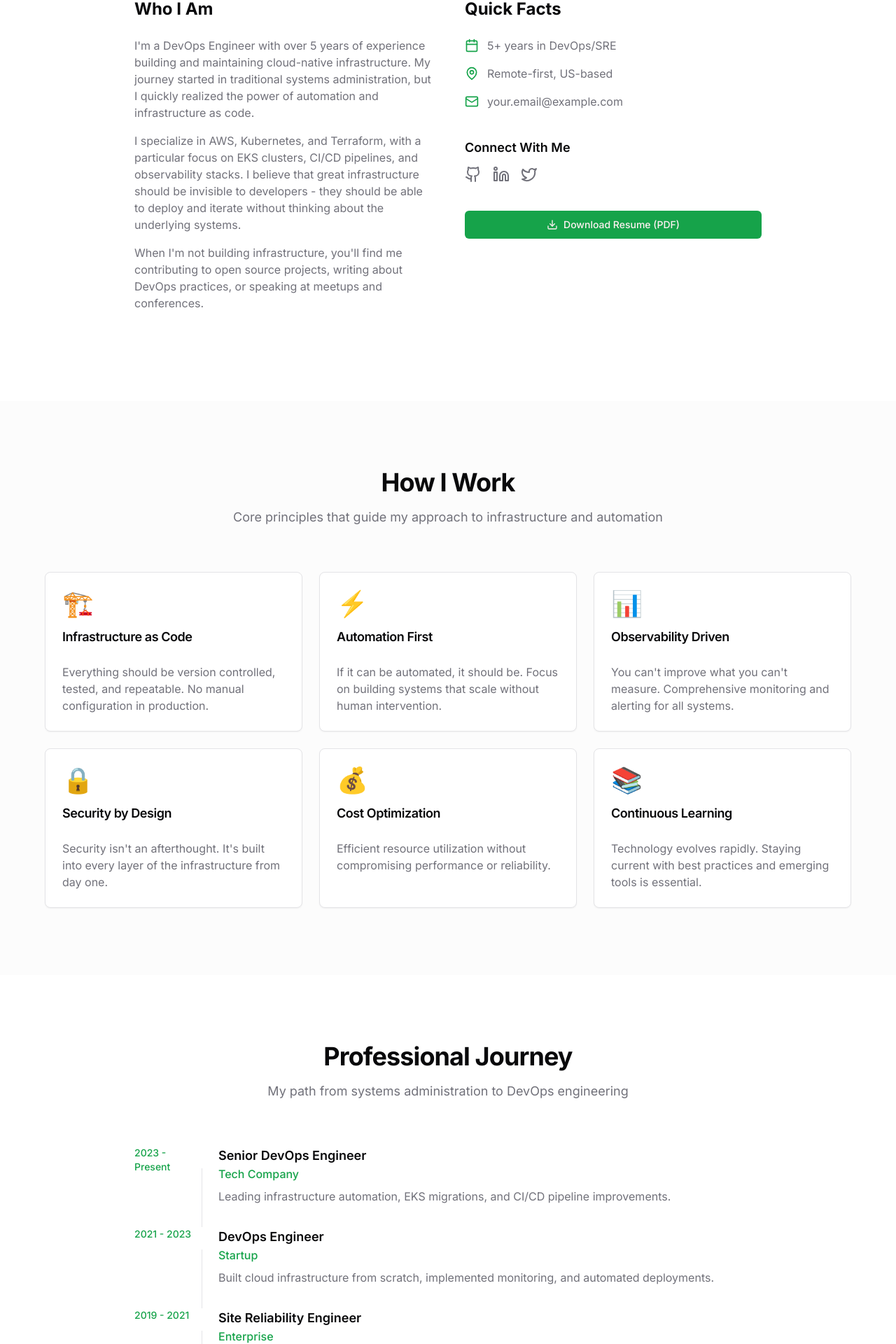
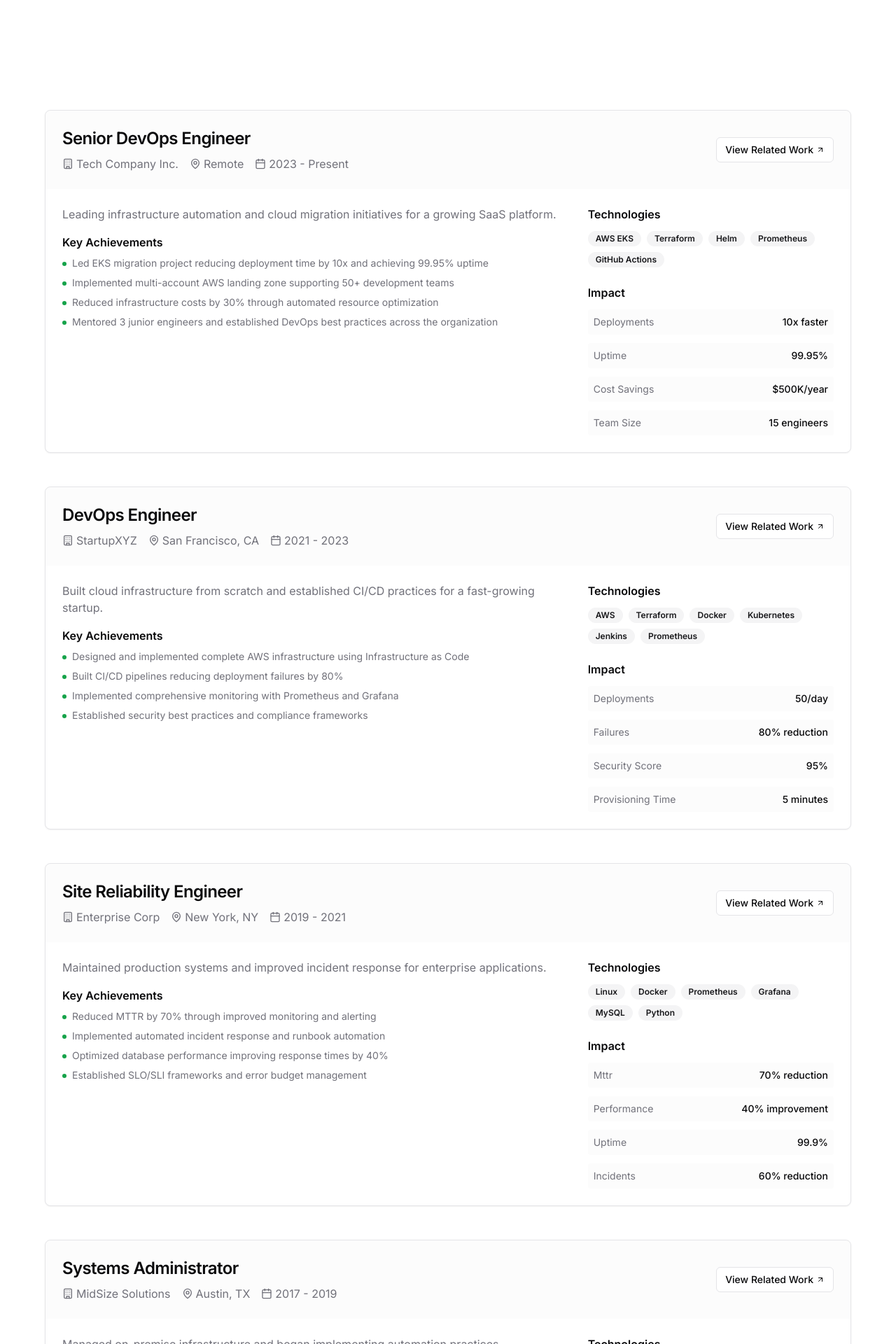
Before and after one commit to kishoredr/myportfolio, a Next.js app: page /about in a window 1280 px wide. Shown: the part 400-2320 px from the top of the page at 70% size. Built offline with nearby package versions, Linux system fonts and the light colour scheme.

Commit message:
Updating the code fisng the errors

```diff
--- a/app/about/page.tsx
+++ b/app/about/page.tsx
@@ -1,181 +1,225 @@
+"use client"
+
 import { motion } from "framer-motion"
-import { Download, Calendar, MapPin, Mail, Github, Linkedin, Twitter } from "lucide-react"
+import { Calendar, MapPin, Building, ArrowUpRight } from "lucide-react"
 import Link from "next/link"
 
 import { Button } from "@/components/ui/button"
 import { Card, CardContent, CardHeader, CardTitle } from "@/components/ui/card"
+import { Badge } from "@/components/ui/badge"
 
-const principles = [
+const experiences = [
   {
-    title: "Infrastructure as Code",
-    description: "Everything should be version controlled, tested, and repeatable. No manual configuration in production.",
-    icon: "🏗️",
+    id: 1,
+    title: "Senior DevOps Engineer",
+    company: "Tech Company Inc.",
+    location: "Remote",
+    period: "2023 - Present",
+    description: "Leading infrastructure automation and cloud migration initiatives for a growing SaaS platform.",
+    achievements: [
+      "Led EKS migration project reducing deployment time by 10x and achieving 99.95% uptime",
+      "Implemented multi-account AWS landing zone supporting 50+ development teams",
+      "Reduced infrastructure costs by 30% through automated resource optimization",
+      "Mentored 3 junior engineers and established DevOps best practices across the organization",
+    ],
+    technologies: ["AWS EKS", "Terraform", "Helm", "Prometheus", "GitHub Actions"],
+    impact: {
+      deployments: "10x faster",
+      uptime: "99.95%",
+      costSavings: "$500K/year",
+      teamSize: "15 engineers",
+    },
   },
   {
-    title: "Automation First",
-    description: "If it can be automated, it should be. Focus on building systems that scale without human intervention.",
-    icon: "⚡",
+    id: 2,
+    title: "DevOps Engineer",
+    company: "StartupXYZ",
+    location: "San Francisco, CA",
+    period: "2021 - 2023",
+    description: "Built cloud infrastructure from scratch and established CI/CD practices for a fast-growing startup.",
+    achievements: [
+      "Designed and implemented complete AWS infrastructure using Infrastructure as Code",
+      "Built CI/CD pipelines reducing deployment failures by 80%",
+      "Implemented comprehensive monitoring with Prometheus and Grafana",
+      "Established security best practices and compliance frameworks",
+    ],
+    technologies: ["AWS", "Terraform", "Docker", "Kubernetes", "Jenkins", "Prometheus"],
+    impact: {
+      deployments: "50/day",
+      failures: "80% reduction",
+      securityScore: "95%",
+      provisioningTime: "5 minutes",
+    },
   },
   {
-    title: "Observability Driven",
-    description: "You can't improve what you can't measure. Comprehensive monitoring and alerting for all systems.",
-    icon: "📊",
+    id: 3,
+    title: "Site Reliability Engineer",
+    company: "Enterprise Corp",
+    location: "New York, NY",
+    period: "2019 - 2021",
+    description: "Maintained production systems and improved incident response for enterprise applications.",
+    achievements: [
+      "Reduced MTTR by 70% through improved monitoring and alerting",
+      "Implemented automated incident response and runbook automation",
+      "Optimized database performance improving response times by 40%",
+      "Established SLO/SLI frameworks and error budget management",
+    ],
+    technologies: ["Linux", "Docker", "Prometheus", "Grafana", "MySQL", "Python"],
+    impact: {
+      mttr: "70% reduction",
+      performance: "40% improvement",
+      uptime: "99.9%",
+      incidents: "60% reduction",
+    },
   },
   {
-    title: "Security by Design",
-    description: "Security isn't an afterthought. It's built into every layer of the infrastructure from day one.",
-    icon: "🔒",
+    id: 4,
+    title: "Systems Administrator",
+    company: "MidSize Solutions",
+    location: "Austin, TX",
+    period: "2017 - 2019",
+    description: "Managed on-premise infrastructure and began implementing automation practices.",
+    achievements: [
+      "Managed 200+ servers across multiple data centers",
+      "Implemented virtualization strategy reducing hardware costs by 25%",
+      "Automated routine maintenance tasks saving 20 hours per week",
+      "Established backup and disaster recovery procedures",
+    ],
+    technologies: ["Linux", "VMware", "Ansible", "Bash", "Nagios", "MySQL"],
+    impact: {
+      servers: "200+",
+      costReduction: "25%",
+      timeSaved: "20 hours/week",
+      backupSuccess: "99.9%",
     },
-  {
-    title: "Cost Optimization",
-    description: "Efficient resource utilization without compromising performance or reliability.",
-    icon: "💰",
-  },
-  {
-    title: "Continuous Learning",
-    description: "Technology evolves rapidly. Staying current with best practices and emerging tools is essential.",
-    icon: "📚",
   },
 ]
 
-const timeline = [
-  {
-    year: "2023 - Present",
-    title: "Senior DevOps Engineer",
-    company: "Tech Company",
-    description: "Leading infrastructure automation, EKS migrations, and CI/CD pipeline improvements.",
-  },
-  {
-    year: "2021 - 2023",
-    title: "DevOps Engineer",
-    company: "Startup",
-    description: "Built cloud infrastructure from scratch, implemented monitoring, and automated deployments.",
-  },
-  {
-    year: "2019 - 2021",
-    title: "Site Reliability Engineer",
-    company: "Enterprise",
-    description: "Maintained production systems, improved incident response, and optimized performance.",
-  },
-  {
-    year: "2017 - 2019",
-    title: "Systems Administrator",
-    company: "Mid-size Company",
-    description: "Managed on-premise infrastructure, virtualization, and basic automation.",
-  },
-]
-
-export default function AboutPage() {
+export default function ExperiencePage() {
   return (
     <div className="min-h-screen">
       {/* Hero Section */}
       <section className="py-24 sm:py-32">
         <div className="container mx-auto px-4 sm:px-6 lg:px-8">
-          <div className="mx-auto max-w-4xl">
           <motion.div
             initial={{ opacity: 0, y: 20 }}
             animate={{ opacity: 1, y: 0 }}
             transition={{ duration: 0.5 }}
-              className="text-center"
+            className="mx-auto max-w-4xl text-center"
           >
             <h1 className="text-4xl font-bold tracking-tight text-foreground sm:text-6xl">
-                About Me
+              Professional Experience
             </h1>
             <p className="mt-6 text-lg leading-8 text-muted-foreground sm:text-xl">
-                Passionate about building reliable, scalable infrastructure that enables teams to ship faster and sleep better.
+              My journey through DevOps and infrastructure engineering,
+              with a focus on measurable impact and continuous improvement.
             </p>
           </motion.div>
+        </div>
+      </section>
 
-            {/* Bio Section */}
+      {/* Experience Timeline */}
+      <section className="py-16 sm:py-24">
+        <div className="container mx-auto px-4 sm:px-6 lg:px-8">
+          <div className="mx-auto max-w-6xl">
+            <div className="space-y-12">
+              {experiences.map((experience, index) => (
                 <motion.div
+                  key={experience.id}
                   initial={{ opacity: 0, y: 20 }}
-              animate={{ opacity: 1, y: 0 }}
-              transition={{ duration: 0.5, delay: 0.1 }}
-              className="mt-16 grid gap-8 lg:grid-cols-2 lg:gap-12"
+                  whileInView={{ opacity: 1, y: 0 }}
+                  transition={{ duration: 0.5, delay: index * 0.1 }}
+                  viewport={{ once: true }}
                 >
-              <div className="space-y-6">
-                <h2 className="text-2xl font-bold text-foreground">Who I Am</h2>
-                <div className="space-y-4 text-muted-foreground">
-                  <p>
-                    I'm a DevOps Engineer with over 5 years of experience building and maintaining cloud-native infrastructure.
-                    My journey started in traditional systems administration, but I quickly realized the power of automation
-                    and infrastructure as code.
-                  </p>
-                  <p>
-                    I specialize in AWS, Kubernetes, and Terraform, with a particular focus on EKS clusters,
-                    CI/CD pipelines, and observability stacks. I believe that great infrastructure should be
-                    invisible to developers - they should be able to deploy and iterate without thinking about
-                    the underlying systems.
-                  </p>
-                  <p>
-                    When I'm not building infrastructure, you'll find me contributing to open source projects,
-                    writing about DevOps practices, or speaking at meetups and conferences.
-                  </p>
+                  <Card className="overflow-hidden">
+                    <CardHeader className="bg-muted/30">
+                      <div className="flex flex-col sm:flex-row sm:items-center sm:justify-between gap-4">
+                        <div>
+                          <CardTitle className="text-2xl">{experience.title}</CardTitle>
+                          <div className="flex items-center space-x-4 mt-2 text-muted-foreground">
+                            <div className="flex items-center space-x-1">
+                              <Building className="h-4 w-4" />
+                              <span>{experience.company}</span>
+                            </div>
+                            <div className="flex items-center space-x-1">
+                              <MapPin className="h-4 w-4" />
+                              <span>{experience.location}</span>
+                            </div>
+                            <div className="flex items-center space-x-1">
+                              <Calendar className="h-4 w-4" />
+                              <span>{experience.period}</span>
+                            </div>
+                          </div>
+                        </div>
+                        <div className="flex space-x-2">
+                          <Button asChild variant="outline" size="sm">
+                            <Link href={`/portfolio?tags=${experience.technologies[0]}`}>
+                              View Related Work
+                              <ArrowUpRight className="ml-1 h-3 w-3" />
+                            </Link>
+                          </Button>
+                        </div>
+                      </div>
+                    </CardHeader>
+                    <CardContent className="p-6">
+                      <div className="grid gap-6 lg:grid-cols-3">
+                        {/* Description & Achievements */}
+                        <div className="lg:col-span-2 space-y-4">
+                          <p className="text-muted-foreground">{experience.description}</p>
+
+                          <div>
+                            <h4 className="font-semibold text-foreground mb-2">Key Achievements</h4>
+                            <ul className="space-y-2">
+                              {experience.achievements.map((achievement, achievementIndex) => (
+                                <li key={achievementIndex} className="flex items-start space-x-2">
+                                  <div className="w-1.5 h-1.5 bg-primary rounded-full mt-2 flex-shrink-0" />
+                                  <span className="text-sm text-muted-foreground">{achievement}</span>
+                                </li>
+                              ))}
+                            </ul>
                           </div>
                         </div>
 
+                        {/* Technologies & Impact */}
                         <div className="space-y-6">
-                <h2 className="text-2xl font-bold text-foreground">Quick Facts</h2>
-                <div className="space-y-4">
-                  <div className="flex items-center space-x-3">
-                    <Calendar className="h-5 w-5 text-primary" />
-                    <span className="text-muted-foreground">5+ years in DevOps/SRE</span>
-                  </div>
-                  <div className="flex items-center space-x-3">
-                    <MapPin className="h-5 w-5 text-primary" />
-                    <span className="text-muted-foreground">Remote-first, US-based</span>
-                  </div>
-                  <div className="flex items-center space-x-3">
-                    <Mail className="h-5 w-5 text-primary" />
-                    <span className="text-muted-foreground">your.email@example.com</span>
+                          {/* Technologies */}
+                          <div>
+                            <h4 className="font-semibold text-foreground mb-3">Technologies</h4>
+                            <div className="flex flex-wrap gap-2">
+                              {experience.technologies.map((tech) => (
+                                <Badge key={tech} variant="secondary">
+                                  {tech}
+                                </Badge>
+                              ))}
                             </div>
                           </div>
 
-                <div className="pt-4">
-                  <h3 className="text-lg font-semibold text-foreground mb-3">Connect With Me</h3>
-                  <div className="flex space-x-4">
-                    <a
-                      href="https://github.com/yourusername"
-                      className="text-muted-foreground hover:text-foreground transition-colors"
-                      target="_blank"
-                      rel="noopener noreferrer"
-                    >
-                      <Github className="h-6 w-6" />
-                    </a>
-                    <a
-                      href="https://linkedin.com/in/yourusername"
-                      className="text-muted-foreground hover:text-foreground transition-colors"
-                      target="_blank"
-                      rel="noopener noreferrer"
-                    >
-                      <Linkedin className="h-6 w-6" />
-                    </a>
-                    <a
-                      href="https://twitter.com/yourusername"
-                      className="text-muted-foreground hover:text-foreground transition-colors"
-                      target="_blank"
-                      rel="noopener noreferrer"
-                    >
-                      <Twitter className="h-6 w-6" />
-                    </a>
+                          {/* Impact Metrics */}
+                          <div>
+                            <h4 className="font-semibold text-foreground mb-3">Impact</h4>
+                            <div className="space-y-3">
+                              {Object.entries(experience.impact).map(([key, value]) => (
+                                <div key={key} className="flex justify-between items-center p-2 bg-muted/30 rounded">
+                                  <span className="text-sm text-muted-foreground capitalize">
+                                    {key.replace(/([A-Z])/g, ' $1').trim()}
+                                  </span>
+                                  <span className="text-sm font-medium text-foreground">{value}</span>
+                                </div>
+                              ))}
                             </div>
                           </div>
-
-                <div className="pt-4">
-                  <Button asChild className="w-full">
-                    <a href="/resume.pdf" download>
-                      <Download className="mr-2 h-4 w-4" />
-                      Download Resume (PDF)
-                    </a>
-                  </Button>
                         </div>
                       </div>
+                    </CardContent>
+                  </Card>
                 </motion.div>
+              ))}
+            </div>
           </div>
         </div>
       </section>
 
-      {/* Principles Section */}
+      {/* Skills Evolution */}
       <section className="py-16 sm:py-24 bg-muted/30">
         <div className="container mx-auto px-4 sm:px-6 lg:px-8">
           <motion.div
@@ -183,43 +227,46 @@ export default function AboutPage() {
             whileInView={{ opacity: 1, y: 0 }}
             transition={{ duration: 0.5 }}
             viewport={{ once: true }}
-            className="mx-auto max-w-6xl"
+            className="mx-auto max-w-4xl text-center"
           >
-            <div className="text-center mb-16">
-              <h2 className="text-3xl font-bold tracking-tight text-foreground sm:text-4xl">
-                How I Work
+            <h2 className="text-3xl font-bold tracking-tight text-foreground sm:text-4xl mb-8">
+              Skills Evolution
             </h2>
-              <p className="mt-4 text-lg text-muted-foreground">
-                Core principles that guide my approach to infrastructure and automation
-              </p>
-            </div>
-
-            <div className="grid gap-6 sm:grid-cols-2 lg:grid-cols-3">
-              {principles.map((principle, index) => (
-                <motion.div
-                  key={principle.title}
-                  initial={{ opacity: 0, y: 20 }}
-                  whileInView={{ opacity: 1, y: 0 }}
-                  transition={{ duration: 0.5, delay: index * 0.1 }}
-                  viewport={{ once: true }}
-                >
-                  <Card className="h-full">
-                    <CardHeader>
-                      <div className="text-4xl mb-2">{principle.icon}</div>
-                      <CardTitle className="text-lg">{principle.title}</CardTitle>
-                    </CardHeader>
-                    <CardContent>
-                      <p className="text-muted-foreground">{principle.description}</p>
+            <div className="grid gap-6 sm:grid-cols-2 lg:grid-cols-4">
+              <Card>
+                <CardContent className="p-6 text-center">
+                  <div className="text-3xl mb-2">🏗️</div>
+                  <h3 className="font-semibold">Infrastructure</h3>
+                  <p className="text-sm text-muted-foreground">On-prem → Cloud → IaC</p>
                 </CardContent>
               </Card>
-                </motion.div>
-              ))}
+              <Card>
+                <CardContent className="p-6 text-center">
+                  <div className="text-3xl mb-2">⚡</div>
+                  <h3 className="font-semibold">Automation</h3>
+                  <p className="text-sm text-muted-foreground">Manual → Scripts → CI/CD</p>
+                </CardContent>
+              </Card>
+              <Card>
+                <CardContent className="p-6 text-center">
+                  <div className="text-3xl mb-2">📊</div>
+                  <h3 className="font-semibold">Monitoring</h3>
+                  <p className="text-sm text-muted-foreground">Reactive → Proactive → Predictive</p>
+                </CardContent>
+              </Card>
+              <Card>
+                <CardContent className="p-6 text-center">
+                  <div className="text-3xl mb-2">🔒</div>
+                  <h3 className="font-semibold">Security</h3>
+                  <p className="text-sm text-muted-foreground">Basic → Compliance → Zero Trust</p>
+                </CardContent>
+              </Card>
             </div>
           </motion.div>
         </div>
       </section>
 
-      {/* Timeline Section */}
+      {/* CTA Section */}
       <section className="py-16 sm:py-24">
         <div className="container mx-auto px-4 sm:px-6 lg:px-8">
           <motion.div
@@ -227,42 +274,26 @@ export default function AboutPage() {
             whileInView={{ opacity: 1, y: 0 }}
             transition={{ duration: 0.5 }}
             viewport={{ once: true }}
-            className="mx-auto max-w-4xl"
+            className="mx-auto max-w-3xl text-center"
           >
-            <div className="text-center mb-16">
             <h2 className="text-3xl font-bold tracking-tight text-foreground sm:text-4xl">
-                Professional Journey
+              Ready to discuss opportunities?
             </h2>
             <p className="mt-4 text-lg text-muted-foreground">
-                My path from systems administration to DevOps engineering
+              I'm always interested in new challenges and opportunities to make an impact.
             </p>
-            </div>
-
-            <div className="space-y-8">
-              {timeline.map((item, index) => (
-                <motion.div
-                  key={item.year}
-                  initial={{ opacity: 0, x: index % 2 === 0 ? -20 : 20 }}
-                  whileInView={{ opacity: 1, x: 0 }}
-                  transition={{ duration: 0.5, delay: index * 0.1 }}
-                  viewport={{ once: true }}
-                  className="relative"
-                >
-                  <div className="flex items-start space-x-6">
-                    <div className="flex-shrink-0">
-                      <div className="w-24 text-sm font-medium text-primary">{item.year}</div>
-                    </div>
-                    <div className="flex-1">
-                      <h3 className="text-lg font-semibold text-foreground">{item.title}</h3>
-                      <p className="text-primary font-medium">{item.company}</p>
-                      <p className="mt-2 text-muted-foreground">{item.description}</p>
-                    </div>
-                  </div>
-                  {index < timeline.length - 1 && (
-                    <div className="absolute left-24 top-8 h-full w-px bg-border" />
-                  )}
-                </motion.div>
-              ))}
+            <div className="mt-8 flex flex-col items-center justify-center gap-4 sm:flex-row sm:gap-6">
+              <Button asChild size="lg" variant="gradient">
+                <Link href="/contact">
+                  Get In Touch
+                  <ArrowUpRight className="ml-2 h-4 w-4" />
+                </Link>
+              </Button>
+              <Button asChild variant="outline" size="lg">
+                <Link href="/portfolio">
+                  View My Work
+                </Link>
+              </Button>
             </div>
           </motion.div>
         </div>
--- a/app/experience/page.tsx
+++ b/app/experience/page.tsx
@@ -1,3 +1,5 @@
+"use client"
+
 import { motion } from "framer-motion"
 import { Calendar, MapPin, Building, ArrowUpRight } from "lucide-react"
 import Link from "next/link"
--- a/app/page.tsx
+++ b/app/page.tsx
@@ -1,3 +1,5 @@
+"use client"
+
 import { motion } from "framer-motion"
 import { ArrowRight, Download, Mail, TrendingUp, Zap, Shield, DollarSign } from "lucide-react"
 import Link from "next/link"
--- a/app/skills/page.tsx
+++ b/app/skills/page.tsx
@@ -1,3 +1,5 @@
+"use client"
+
 import { motion } from "framer-motion"
 import { CheckCircle, Circle, MinusCircle } from "lucide-react"
 
```
Also changed, not shown: package.json (+20 -21 lines), 1 other file (tests, documents, lock files or other folders). Lines whose indentation alone changed are shown as unchanged.
